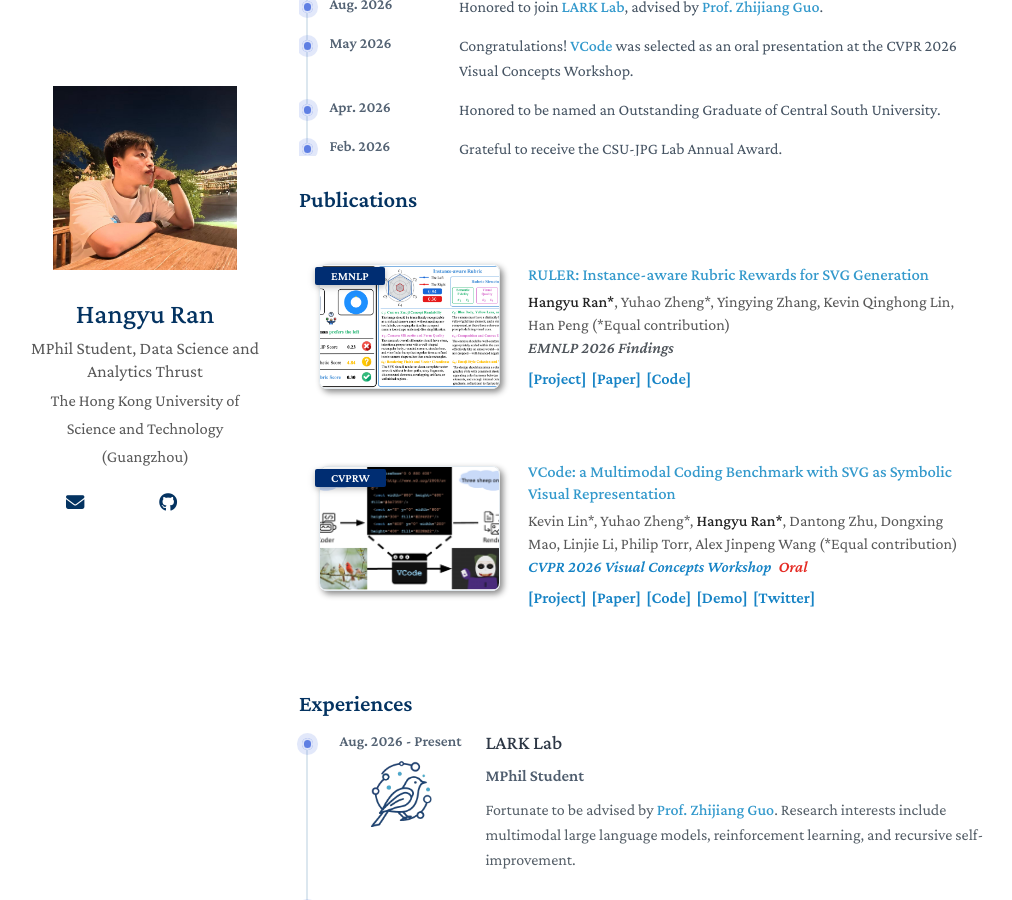
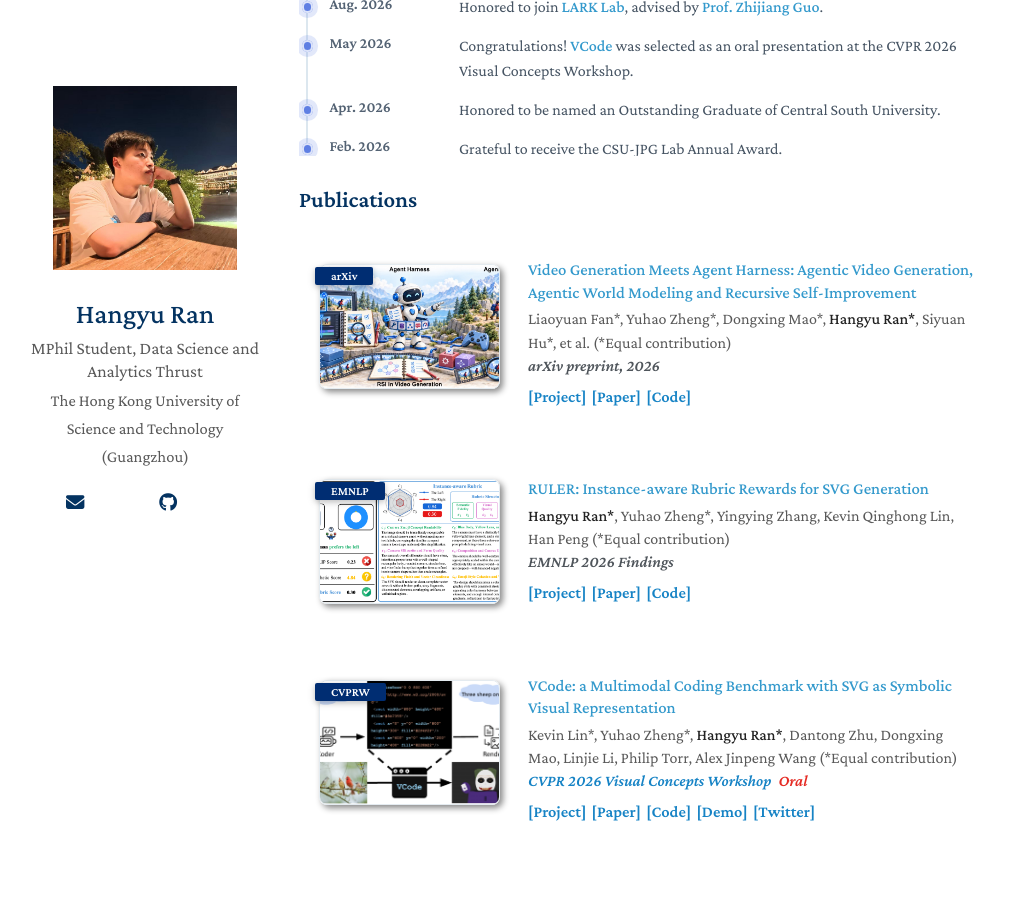
Before and after one commit to HangyuRan/HangyuRan.github.io, a Jekyll site: the page built from index.md, in a window 1280 px wide and 900 px high, scrolled down 430 px. Shown: the whole window, without its empty margins (131-1143 px from the left). Built offline with Jekyll 4.4.1, drawn with Linux system fonts in a browser that asks for light colours; a style sheet for code colours, icons or effects is not loaded.

Commit message:
Add agentic video generation survey publication

```diff
--- a/_data/publications.yml
+++ b/_data/publications.yml
@@ -1,4 +1,13 @@
 main:
+  - title: "Video Generation Meets Agent Harness: Agentic Video Generation, Agentic World Modeling and Recursive Self-Improvement"
+    authors: "Liaoyuan Fan*, Yuhao Zheng*, Dongxing Mao*, <strong>Hangyu Ran*</strong>, Siyuan Hu*, et al. (*Equal contribution)"
+    conference_short: arXiv
+    conference: "arXiv preprint, 2026"
+    arxiv: https://arxiv.org/abs/2610.40191
+    pdf: https://arxiv.org/pdf/2610.40191
+    code: https://github.com/agentic-videogen/awesome-agentic-videogen
+    page: https://agentic-videogen.github.io/
+    image: ./assets/img/agentic_videogen_teaser.jpg
   - title: "RULER: Instance-aware Rubric Rewards for SVG Generation"
     authors: "<strong>Hangyu Ran*</strong>, Yuhao Zheng*, Yingying Zhang, Kevin Qinghong Lin, Han Peng (*Equal contribution)"
     conference_short: EMNLP
```
Also changed, not shown: assets/img/agentic_videogen_teaser.jpg (added).
